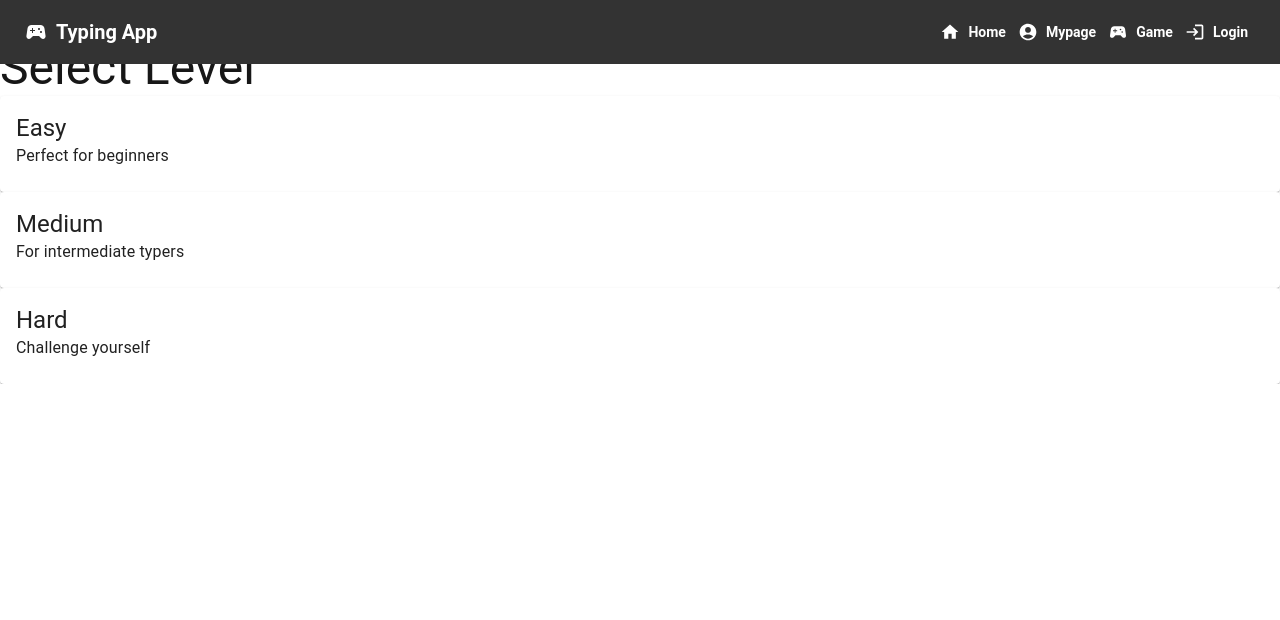
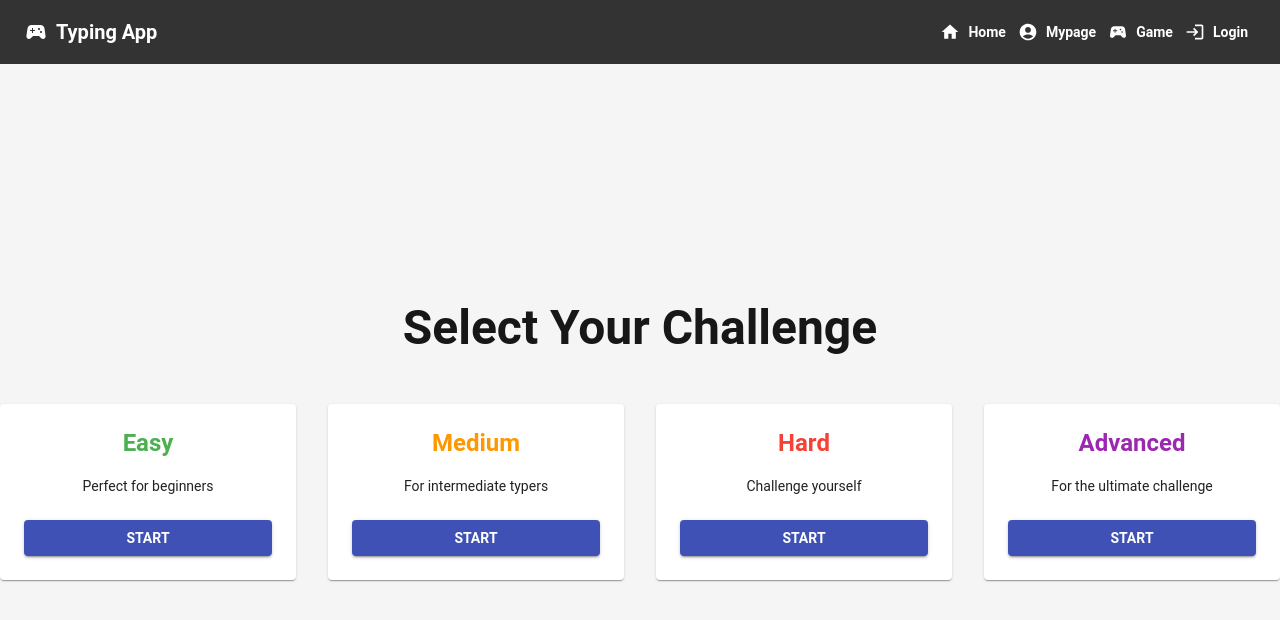
Before and after one commit to ryolingo/TOEIC-Typing-Game, a Next.js app: page /LevelSelect in a window 1280 px wide. Shown: the top 620 px of the page. Built offline with nearby package versions, Linux system fonts and the light colour scheme; no server answers.

Commit message:
Levelの増加

```diff
--- a/src/app/LevelSelect/page.tsx
+++ b/src/app/LevelSelect/page.tsx
@@ -1,49 +1,132 @@
-// app/LevelSelect/page.tsx
 "use client";
+
+import React from "react";
 import { useRouter } from "next/navigation";
-import { Button, Card, CardContent, Typography } from "@mui/material";
+import {
+  Button,
+  Card,
+  CardContent,
+  Typography,
+  Box,
+  ThemeProvider,
+  createTheme,
+  responsiveFontSizes,
+  Grid,
+  Grow,
+  Zoom,
+} from "@mui/material";
+import { styled } from "@mui/system";
+
+// カスタムテーマの作成
+let theme = createTheme({
+  palette: {
+    primary: {
+      main: "#3f51b5",
+    },
+    secondary: {
+      main: "#f50057",
+    },
+    background: {
+      default: "#f5f5f5",
+    },
+  },
+  typography: {
+    fontFamily: 'Roboto, "Helvetica Neue", Arial, sans-serif',
+    h3: {
+      fontWeight: 700,
+    },
+    h5: {
+      fontWeight: 600,
+    },
+  },
+});
+
+theme = responsiveFontSizes(theme);
+
+// スタイル付きコンポーネント
+const StyledCard = styled(Card)(({ theme }) => ({
+  cursor: "pointer",
+  transition: "all 0.3s ease-in-out",
+  "&:hover": {
+    transform: "translateY(-10px)",
+    boxShadow: "0 8px 16px 0 rgba(0,0,0,0.2)",
+  },
+}));
+
+const LevelButton = styled(Button)(({ theme }) => ({
+  marginTop: theme.spacing(1),
+  fontWeight: 600,
+}));
 
 export default function LevelSelect() {
   const router = useRouter();
 
   const handleLevelSelect = (level: string) => {
-    router.push(`/game?level=${level}`); // 選択したレベルをURLに含めて次の画面に遷移
+    router.push(`/game?level=${level}`);
   };
 
+  const levels = [
+    { name: "Easy", description: "Perfect for beginners", color: "#4caf50" },
+    {
+      name: "Medium",
+      description: "For intermediate typers",
+      color: "#ff9800",
+    },
+    { name: "Hard", description: "Challenge yourself", color: "#f44336" },
+    {
+      name: "Advanced",
+      description: "For the ultimate challenge",
+      color: "#9c27b0",
+    },
+  ];
+
   return (
-    <div className="min-h-screen flex flex-col items-center justify-center bg-gray-100">
-      <Typography variant="h3" className="mb-6">
-        Select Level
-      </Typography>
-      <div className="flex space-x-4">
-        <Card
-          onClick={() => handleLevelSelect("easy")}
-          className="cursor-pointer"
-        >
-          <CardContent>
-            <Typography variant="h5">Easy</Typography>
-            <Typography>Perfect for beginners</Typography>
-          </CardContent>
-        </Card>
-        <Card
-          onClick={() => handleLevelSelect("medium")}
-          className="cursor-pointer"
-        >
-          <CardContent>
-            <Typography variant="h5">Medium</Typography>
-            <Typography>For intermediate typers</Typography>
-          </CardContent>
-        </Card>
-        <Card
-          onClick={() => handleLevelSelect("hard")}
-          className="cursor-pointer"
-        >
-          <CardContent>
-            <Typography variant="h5">Hard</Typography>
-            <Typography>Challenge yourself</Typography>
-          </CardContent>
-        </Card>
-      </div>
-    </div>
+    <ThemeProvider theme={theme}>
+      <Box
+        sx={{
+          minHeight: "100vh",
+          display: "flex",
+          flexDirection: "column",
+          alignItems: "center",
+          justifyContent: "center",
+          backgroundColor: "background.default",
+          py: 4,
+        }}
+      >
+        <Grow in={true} timeout={1000}>
+          <Typography variant="h3" sx={{ mb: 6, textAlign: "center" }}>
+            Select Your Challenge
+          </Typography>
+        </Grow>
+        <Grid container spacing={4} justifyContent="center">
+          {levels.map((level, index) => (
+            <Grid item xs={12} sm={6} md={3} key={index}>
+              <Zoom in={true} style={{ transitionDelay: `${index * 200}ms` }}>
+                <StyledCard>
+                  <CardContent sx={{ textAlign: "center", p: 3 }}>
+                    <Typography variant="h5" sx={{ mb: 2, color: level.color }}>
+                      {level.name}
+                    </Typography>
+                    <Typography variant="body2" sx={{ mb: 2 }}>
+                      {level.description}
+                    </Typography>
+                    <LevelButton
+                      variant="contained"
+                      color="primary"
+                      onClick={() =>
+                        handleLevelSelect(level.name.toLowerCase())
+                      }
+                      fullWidth
+                    >
+                      Start
+                    </LevelButton>
+                  </CardContent>
+                </StyledCard>
+              </Zoom>
+            </Grid>
+          ))}
+        </Grid>
+      </Box>
+    </ThemeProvider>
   );
 }
```
